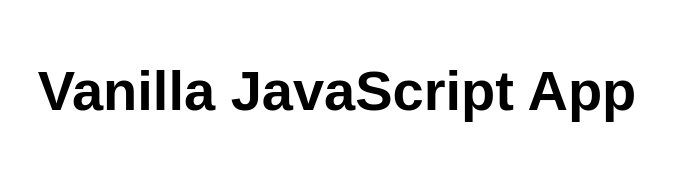
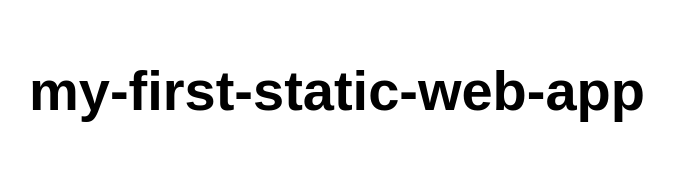
Before and after one commit to Mayurhile/my-first-static-web-app, a website: page src/index.html in a window 1280 px wide. Shown: the whole page, without its empty margins (303-977 px from the left). Drawn offline with Linux system fonts and the light colour scheme.

Commit message:
Update index.html

```diff
--- a/src/index.html
+++ b/src/index.html
@@ -5,12 +5,12 @@
   <meta charset="UTF-8">
   <meta name="viewport" content="width=device-width, initial-scale=1.0">
   <link rel="stylesheet" href="styles.css">
-  <title>Vanilla JavaScript App</title>
+  <title>Demo</title>
 </head>
 
 <body>
   <main>
-    <h1>Vanilla JavaScript App</h1>
+    <h1>my-first-static-web-app</h1>
   </main>
 </body>
 
```
